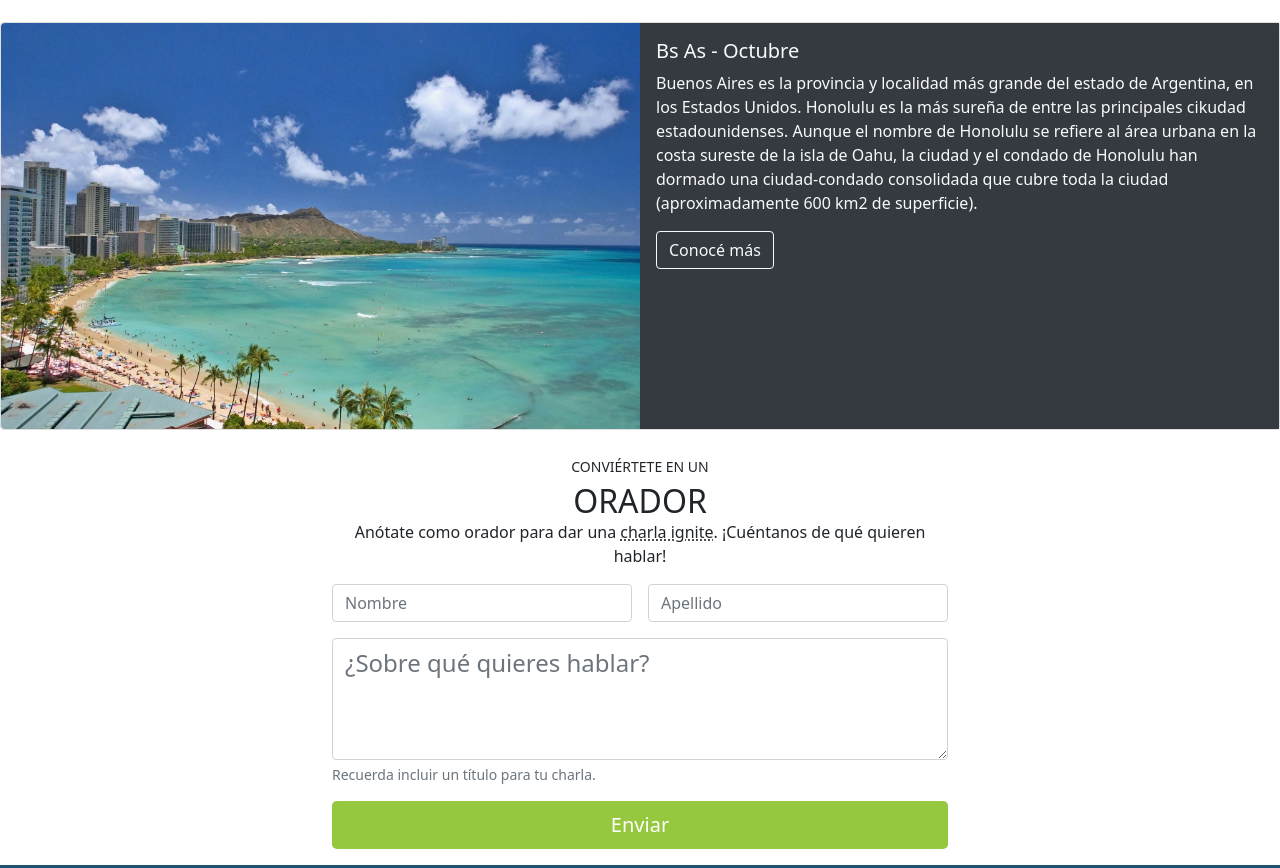
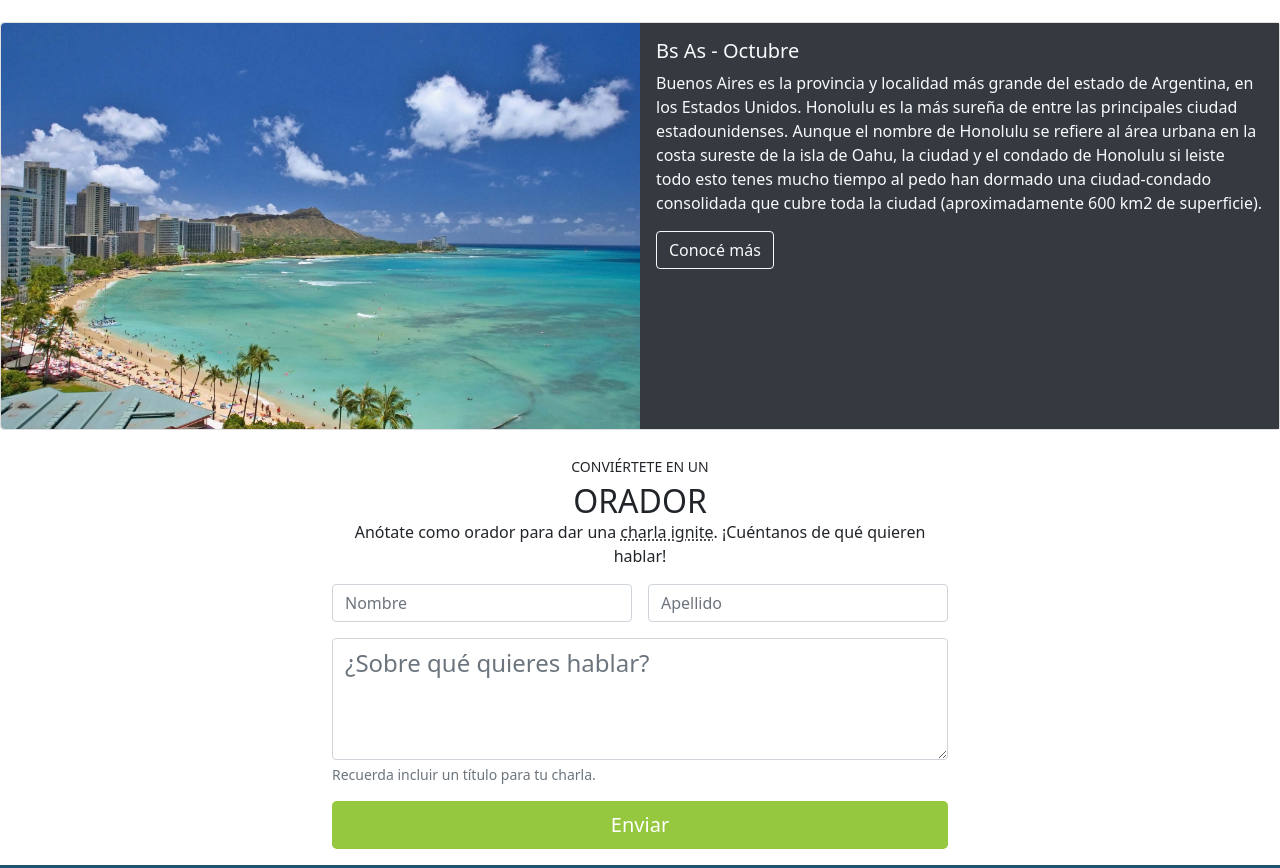
Before and after one commit to Aserrat1/integrador-bootstrap, a plain HTML site: page index.html in a window 1280 px wide. Shown: the part 1614-2482 px from the top of the page. Drawn offline with nearby package versions, Linux system fonts and the light colour scheme.

Commit message:
actualizacion de texto honolulu

```diff
--- a/index.html
+++ b/index.html
@@ -195,9 +195,10 @@
             <p class="card-text">
               Buenos Aires es la provincia y localidad más grande del estado de
               Argentina, en los Estados Unidos. Honolulu es la más sureña de
-              entre las principales cikudad estadounidenses. Aunque el nombre de
+              entre las principales ciudad estadounidenses. Aunque el nombre de
               Honolulu se refiere al área urbana en la costa sureste de la isla
-              de Oahu, la ciudad y el condado de Honolulu han dormado una
+              de Oahu, la ciudad y el condado de Honolulu
+              si leiste todo esto tenes mucho tiempo al pedo han dormado una
               ciudad-condado consolidada que cubre toda la ciudad
               (aproximadamente 600 km2 de superficie).
             </p>
```
